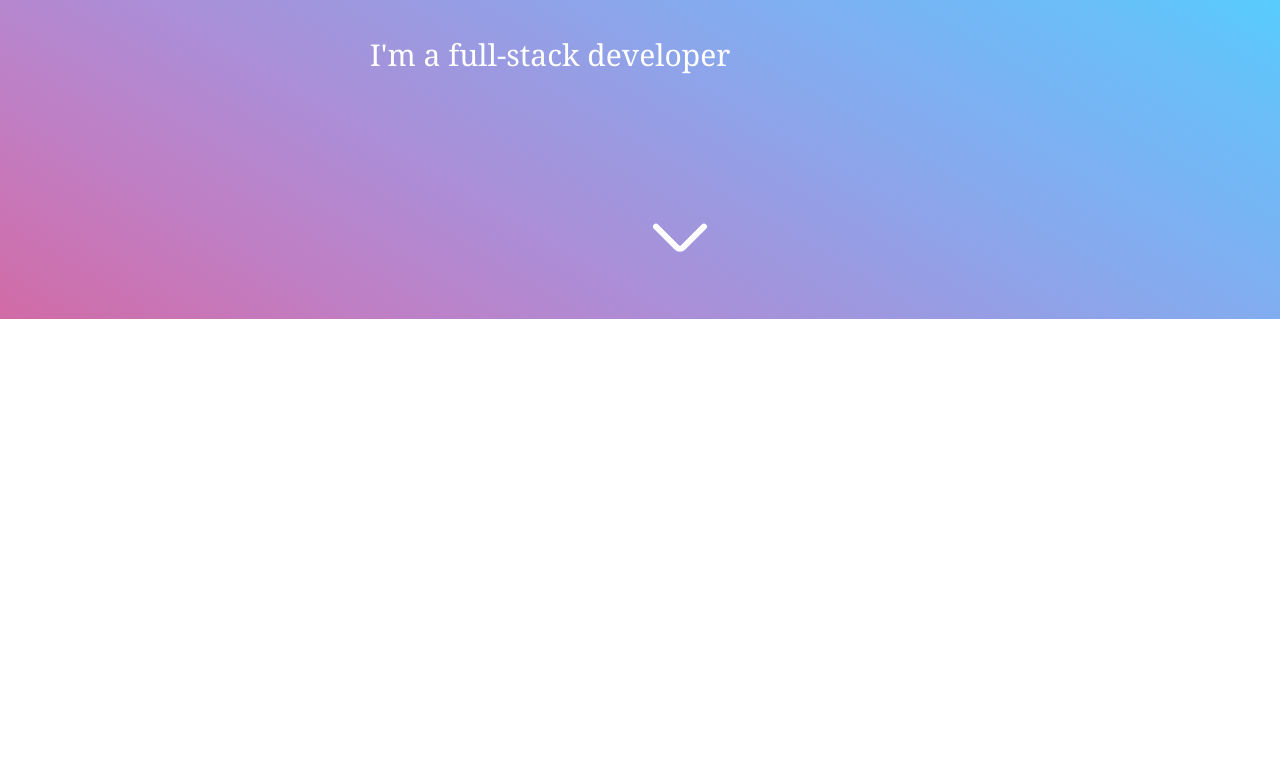
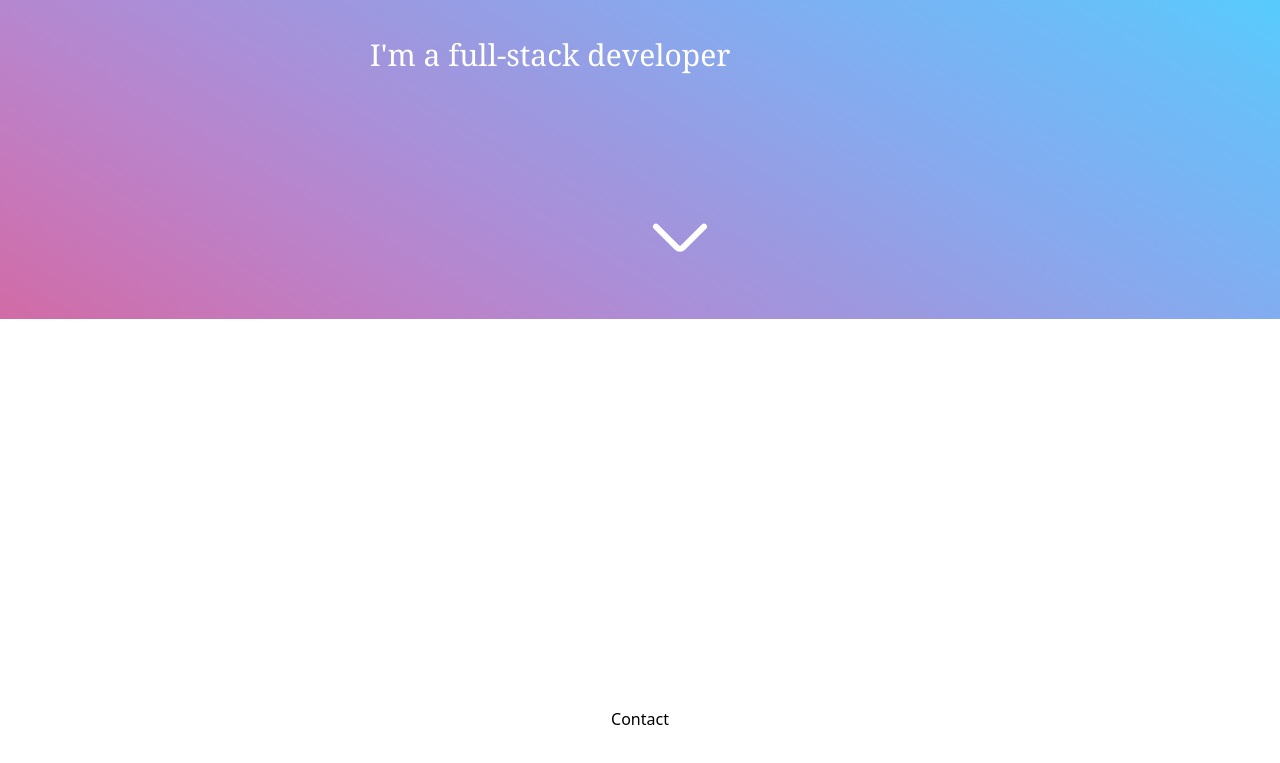
Before and after one commit to b72fdf59/portfolio, a SvelteKit app: page / in a window 1280 px wide. Shown: the part 481-1244 px from the top of the page. Before the commit the page ends 800 px from the top, so only its background shows below. Built offline with nearby package versions, Linux system fonts and the light colour scheme.

Commit message:
Create basic contact me section

```diff
--- /dev/null
+++ b/src/lib/contact.svelte
@@ -0,0 +1,6 @@
+<section
+	class="flex items-center justify-center
+            h-screen"
+>
+	<h1>Contact</h1>
+</section>
--- a/src/routes/+page.svelte
+++ b/src/routes/+page.svelte
@@ -1,8 +1,10 @@
 <script>
-	import Header from "$lib/header.svelte";
+	import Contact from "$lib/contact.svelte";
+import Header from "$lib/header.svelte";
 	import Hero from "$lib/hero.svelte";
 
 </script>
 
 <Header/>
 <Hero />
+<Contact />
```
